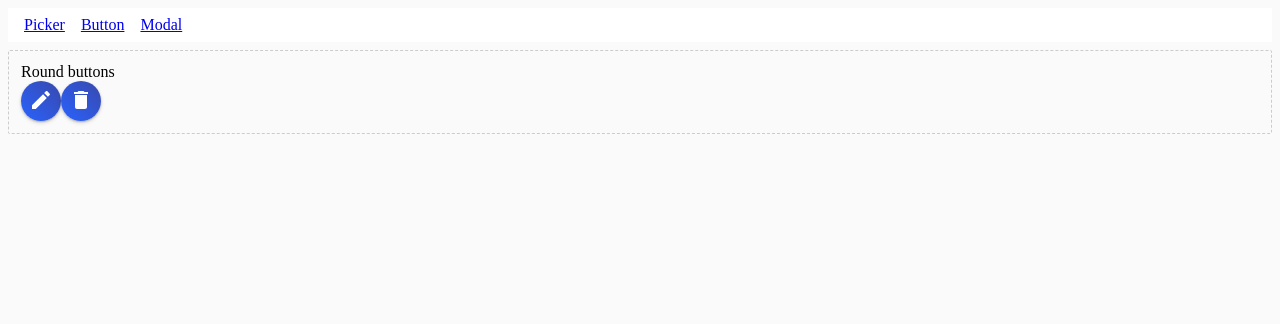
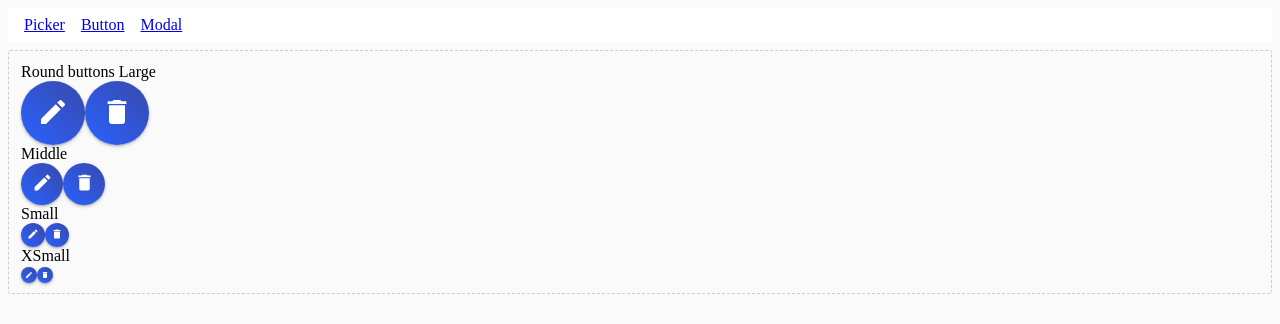
Before and after one commit to lieandie/ngx-img-picker, an Angular app: page /button in a window 1280 px wide. Shown: the top 324 px of the page. Built offline with nearby package versions, Linux system fonts and the light colour scheme.

Commit message:
added customizable button sizes

```diff
--- a/src/app/modules/ngx-md-button/button.css
+++ b/src/app/modules/ngx-md-button/button.css
@@ -5,6 +5,10 @@
 
 .md-shadow:hover {
   box-shadow: rgba(0, 0, 0, 0.12) 0 15px 15px 0;
+}
+
+button {
+  padding: 0;
 }
 
 .button-container{
--- a/src/app/modules/ngx-md-button/ngx-md-round-button/ngx-md-round-button.component.css
+++ b/src/app/modules/ngx-md-button/ngx-md-round-button/ngx-md-round-button.component.css
@@ -2,8 +2,37 @@ button {
   cursor: pointer;
   background: linear-gradient(to bottom left, #3949AB, #2962FF);
   border: 0;
-  height: 40px;
-  width: 40px;
+  width: 100%;
+  height: 100%;
   border-radius: 50%;
   outline: 0;
 }
+
+button img {
+  height: 50%;
+  width: 50%;
+}
+
+.sm {
+  height: 24px;
+  width: 24px;
+}
+
+.xsm {
+  height: 16px;
+  width: 16px;
+}
+
+.m {
+  height: 42px;
+  width: 42px;
+}
+
+.lg {
+  height: 64px;
+  width: 64px;
+}
+
+.free {
+
+}
--- a/src/app/modules/ngx-md-button/ngx-md-round-button/ngx-md-round-button.component.html
+++ b/src/app/modules/ngx-md-button/ngx-md-round-button/ngx-md-round-button.component.html
@@ -1,6 +1,6 @@
-<div class="button-container">
+<div [ngClass]="['button-container', size]">
   <button #button class="ripple md-shadow" [ngSwitch]="type" (click)="clickEmit($event)">
-    <img *ngSwitchCase="0" src="../../../../assets/assets/icon/edit.svg">
-    <img *ngSwitchCase="2" src="../../../../assets/assets/icon/delete.svg">
+    <img *ngSwitchCase="'edit'" src="../../../../assets/assets/icon/edit.svg">
+    <img *ngSwitchCase="'delete'" src="../../../../assets/assets/icon/delete.svg">
   </button>
 </div>
--- a/src/app/modules/ngx-md-button/ngx-md-round-button/ngx-md-round-button.component.ts
+++ b/src/app/modules/ngx-md-button/ngx-md-round-button/ngx-md-round-button.component.ts
@@ -7,7 +7,8 @@ import {Component, ElementRef, EventEmitter, Input, OnInit, Output, ViewChild} f
 })
 export class NgxMdRoundButtonComponent implements OnInit {
 
-  @Input() type: number;
+  @Input() type: string;
+  @Input() size: string;
   @ViewChild('button') button: ElementRef;
   @Output('md-click') click: EventEmitter<Event> = new EventEmitter<Event>();
 
--- a/src/app/modules/ngx-md-image-picker/img-picker/ngx-image-picker.component.css
+++ b/src/app/modules/ngx-md-image-picker/img-picker/ngx-image-picker.component.css
@@ -23,7 +23,6 @@ input {
 .preview-container {
     display: flex;
     flex-direction: row;
-    justify-content: space-evenly;
     flex-wrap: wrap;
 }
 
--- a/src/app/modules/ngx-md-image-picker/img-preview-card/img-preview-card.component.html
+++ b/src/app/modules/ngx-md-image-picker/img-preview-card/img-preview-card.component.html
@@ -4,8 +4,8 @@
   </div>
   <div class="preview-menu-container">
     <div class="preview-menu">
-      <app-ngx-md-round-button [type]="buttonTypes.edit"></app-ngx-md-round-button>
-      <app-ngx-md-round-button [type]="buttonTypes.delete" (md-click)="deleteEvent($event)"></app-ngx-md-round-button>
+      <app-ngx-md-round-button [type]="'edit'" [size]="'m'"></app-ngx-md-round-button>
+      <app-ngx-md-round-button [type]="'delete'" [size]="'m'" (md-click)="deleteEvent($event)"></app-ngx-md-round-button>
     </div>
   </div>
 </div>
--- a/src/app/stands/button-stand/button-stand.component.html
+++ b/src/app/stands/button-stand/button-stand.component.html
@@ -1,7 +1,23 @@
 <section>
   Round buttons
+  Large
   <div class="row">
-    <app-ngx-md-round-button [type]="0"></app-ngx-md-round-button>
-    <app-ngx-md-round-button [type]="2"></app-ngx-md-round-button>
+    <app-ngx-md-round-button [type]="'edit'" [size]="'lg'"></app-ngx-md-round-button>
+    <app-ngx-md-round-button [type]="'delete'" [size]="'lg'"></app-ngx-md-round-button>
+  </div>
+  Middle
+  <div class="row">
+    <app-ngx-md-round-button [type]="'edit'" [size]="'m'"></app-ngx-md-round-button>
+    <app-ngx-md-round-button [type]="'delete'" [size]="'m'"></app-ngx-md-round-button>
+  </div>
+  Small
+  <div class="row">
+    <app-ngx-md-round-button [type]="'edit'" [size]="'sm'"></app-ngx-md-round-button>
+    <app-ngx-md-round-button [type]="'delete'" [size]="'sm'"></app-ngx-md-round-button>
+  </div>
+  XSmall
+  <div class="row">
+    <app-ngx-md-round-button [type]="'edit'" [size]="'xsm'"></app-ngx-md-round-button>
+    <app-ngx-md-round-button [type]="'delete'" [size]="'xsm'"></app-ngx-md-round-button>
   </div>
 </section>
```
